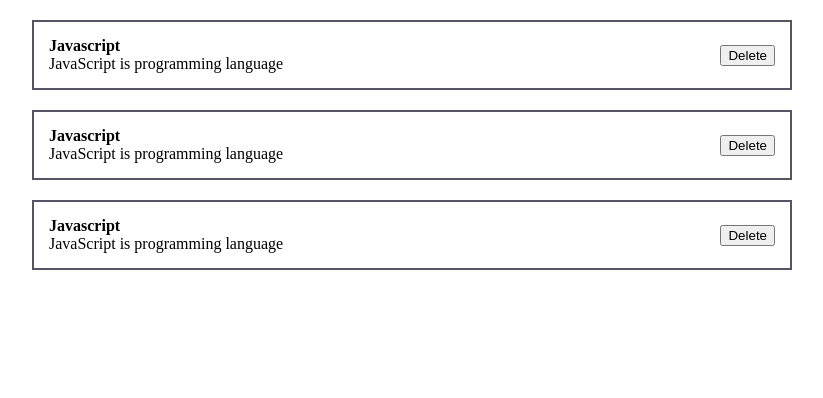
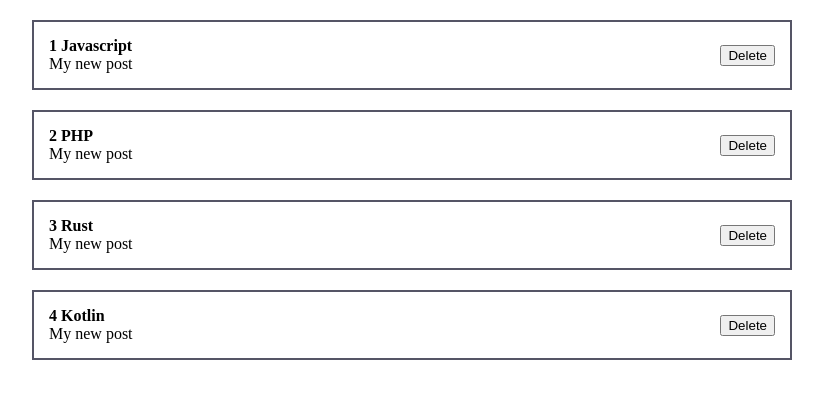
Before and after one commit to RinatValiullov/react-learn-4ront, a React (Create React App) app in the folder project-02/: page / in a window 1280 px wide. Shown: the top 398 px of the page, without its empty margins (228-1051 px from the left). Built offline with nearby package versions, Linux system fonts and the light colour scheme; the HTML template or start-up script is replaced by a standard one.

Commit message:
first props

```diff
--- a/project-02/src/App.js
+++ b/project-02/src/App.js
@@ -5,9 +5,10 @@ import "./styles/App.css";
 function App() {
   return (
     <div className="App">
-      <Post />
-      <Post />
-      <Post />
+      <Post post={{ id: 1, title: "Javascript", body: "My new post" }} />
+      <Post post={{ id: 2, title: "PHP", body: "My new post" }} />
+      <Post post={{ id: 3, title: "Rust", body: "My new post" }} />
+      <Post post={{ id: 4, title: "Kotlin", body: "My new post" }} />
     </div>
   );
 }
--- a/project-02/src/components/Post.jsx
+++ b/project-02/src/components/Post.jsx
@@ -1,14 +1,13 @@
-import React, { Component } from 'react'
+import React from 'react'
 
-export default class Post extends Component {
-  render() {
+const Post = ({post}) => {
   return (
     <div className="App">
       <div className="post">
         <div className="post__content">
-            <strong>Javascript</strong>
+          <strong>{post.id} {post.title}</strong>
           <div>
-              JavaScript is programming language
+            {post.body}
           </div>
         </div>
         <div className="post__btn">
@@ -18,4 +17,5 @@ export default class Post extends Component {
     </div>
   )
 }
-}
+
+export default Post
```
Lines whose indentation alone changed are shown as unchanged.
